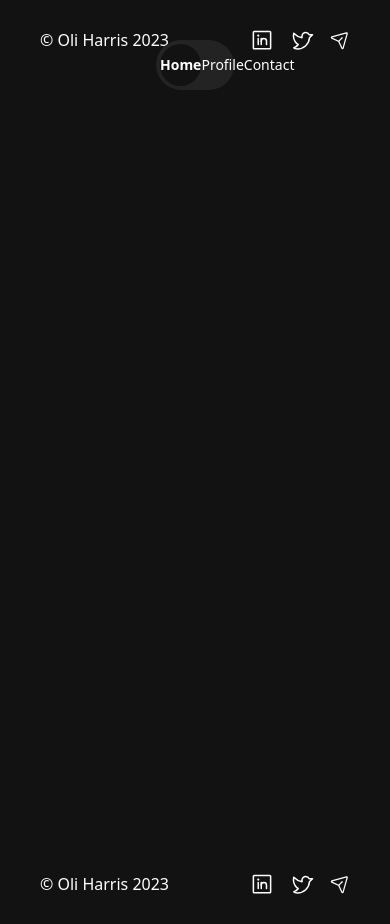
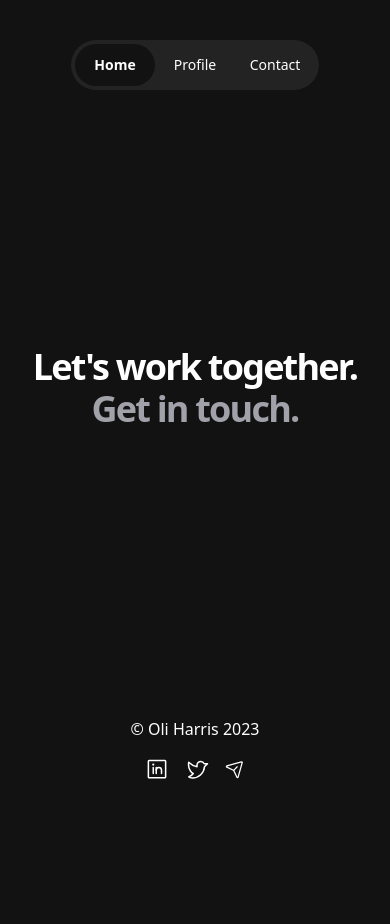
Before and after one commit to F1NH4WK/Oh.Studio, a React (Vite) app: page /contato in a window 390 px wide. After the commit the page ends 844 px from the top, so only its background shows below. Built offline with nearby package versions, Linux system fonts and the light colour scheme.

Commit message:
Contact page done (Responsive)

```diff
--- a/src/components/Footer.tsx
+++ b/src/components/Footer.tsx
@@ -4,12 +4,12 @@ import { LinkedinLogo, TwitterLogo, PaperPlaneTilt } from 'phosphor-react'
 export default function Footer(){
 
     return(
-        <footer className = "w-full h-20 justify-between items-center flex px-10 text-white">
-            <div className = 'w-2/4 h-full flex flex-row items-center justify-start'>
+        <footer className = "w-full h-20 justify-between items-center flex px-10 text-white flex-col sm:flex-row">
+            <div className = 'h-full flex flex-row items-center justify-start'>
                 <h3 className = 'font-medium text-base font-sans'>© Oli Harris 2023</h3>
             </div>
 
-            <div className = 'w-2/4 h-full flex flex-row items-center justify-end gap-4'>
+            <div className = 'h-full flex flex-row items-center gap-4 justify-center md:justify-end'>
                 <a href = 'https://www.linkedin.com/in/oliiharris/' >
                     <LinkedinLogo className = {'w-6 h-6 transition-all duration-200 hover:scale-110'}  alt = 'linkedin'/>
                 </a>
--- a/src/components/NavBar.tsx
+++ b/src/components/NavBar.tsx
@@ -3,7 +3,7 @@ import { Link } from 'react-router-dom'
 export default function NavBar(){
 
     return(
-        <div className = 'w-1/5 max-w-[35%] min-w-[1/5%] h-[3.1rem] flex flex-row text-white bg-navBar rounded-full p-[0.25rem] items-center justify-between fixed z-20 top-10 left-1/2 -translate-x-1/2 backdrop-blur-md'>
+        <div className = 'sm:w-72 h-[3.1rem] flex flex-row text-white bg-navBar rounded-full p-[0.25rem] items-center justify-between fixed z-20 top-10 left-1/2 -translate-x-1/2 backdrop-blur-md'>
             <Link to = '/' className = 'flex w-[5rem] h-full bg-background items-center text-center rounded-full justify-center'>
                 <h1 className = 'font-semibold text-sm'>Home</h1>
             </Link>
--- a/src/pages/Contact.tsx
+++ b/src/pages/Contact.tsx
@@ -4,9 +4,15 @@ import Footer from "../components/Footer"
 export default function Contact(){
 
     return(
-        <div className = 'w-screen h-screen bg-background'>
-
-            <Footer />
+        <div className = 'flex justify-center flex-col items-center text-white pt-40 scroll-smooth animate-load'>
+            <div className = 'flex items-center text-4xl sm:text-7xl justify-center h-[65vh]  pb-24 flex-col '>
+                <h1 className = 'text-center leading-tight font-semibold tracking-tighter'>
+                    Let's work together.
+                </h1>
+                 <a href = 'mailto:oli@oh.studio'>
+                    <p className = 'text-zinc-400 hover:text-zinc-600 text-center tracking-tighter font-semibold cursor-pointer'>Get in touch.</p>
+                </a>
+            </div>
         </div>
     )
 }
--- a/src/pages/Home.tsx
+++ b/src/pages/Home.tsx
@@ -5,8 +5,8 @@ export default function Home(){
     return(
         <div className = 'flex justify-center flex-col items-center text-white pt-40 scroll-smooth animate-load'>
 
-            <div className = 'w-[60%] min-w-[60%] h-64 flex items-center justify-center'>
-                <h1 className = 'text-7xl text-center leading-tight font-semibold tracking-tighter'>
+            <div className = 'w-[70%] h-64 flex items-center border justify-center text-7xl max-cellphone:text-2xl'>
+                <h1 className = 'text-center leading-tight font-semibold tracking-tighter'>
                     A brand and product designer working with clients globally
                 </h1>
             </div>
@@ -39,7 +39,7 @@ export default function Home(){
 
                 <div
 
-                className = "flex w-full h-64 gap-4 flex-col items-center text-5xl font-medium">
+                className = "flex w-full h-64 gap-4 flex-col items-center text-5xl font-medium text-center">
                     <p>Let's work together.</p>
                     <a href = 'mailto:oli@oh.studio'>
                         <p className = 'text-zinc-400 hover:text-zinc-600 cursor-pointer'>Get in touch.</p>
```
